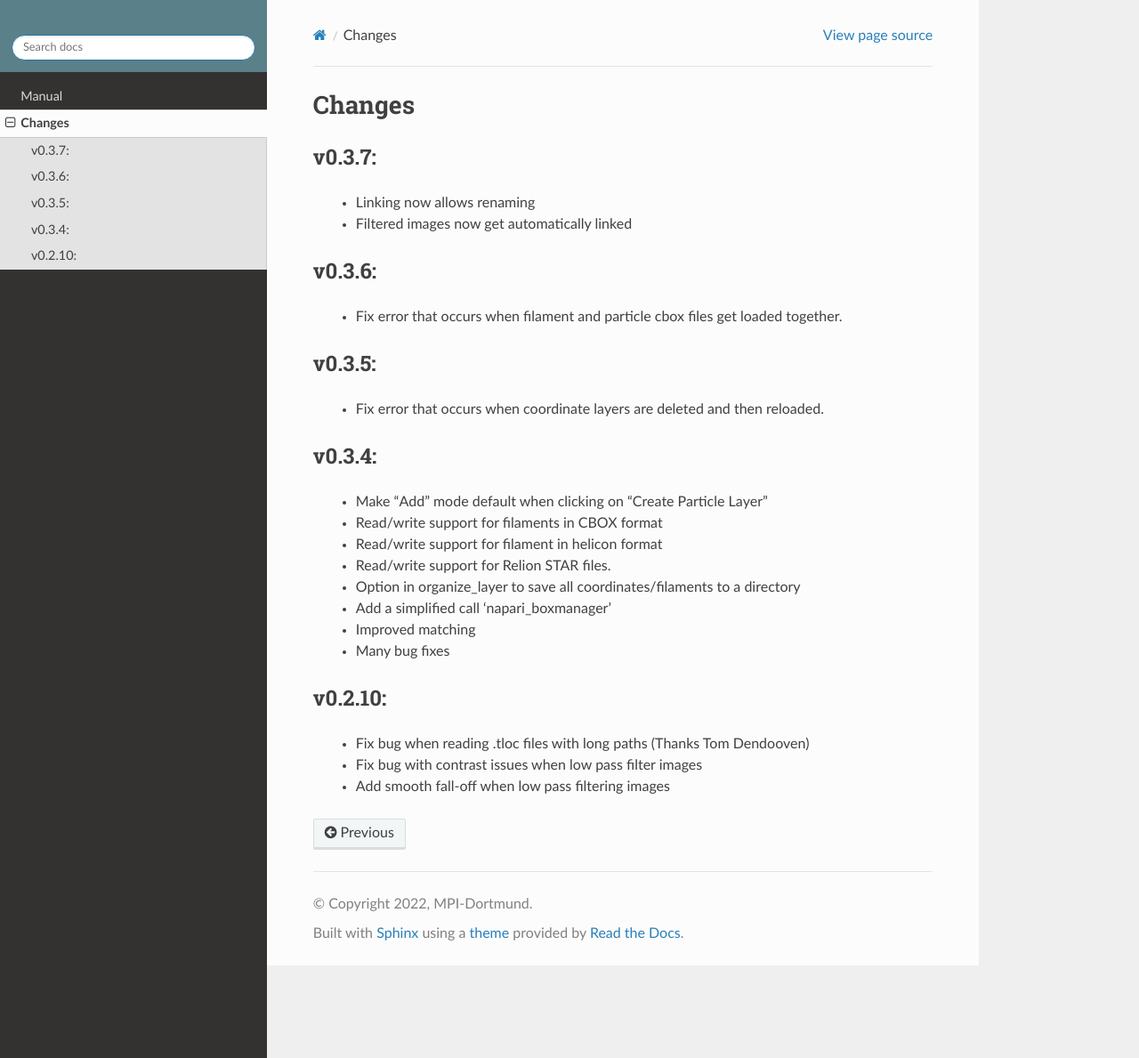
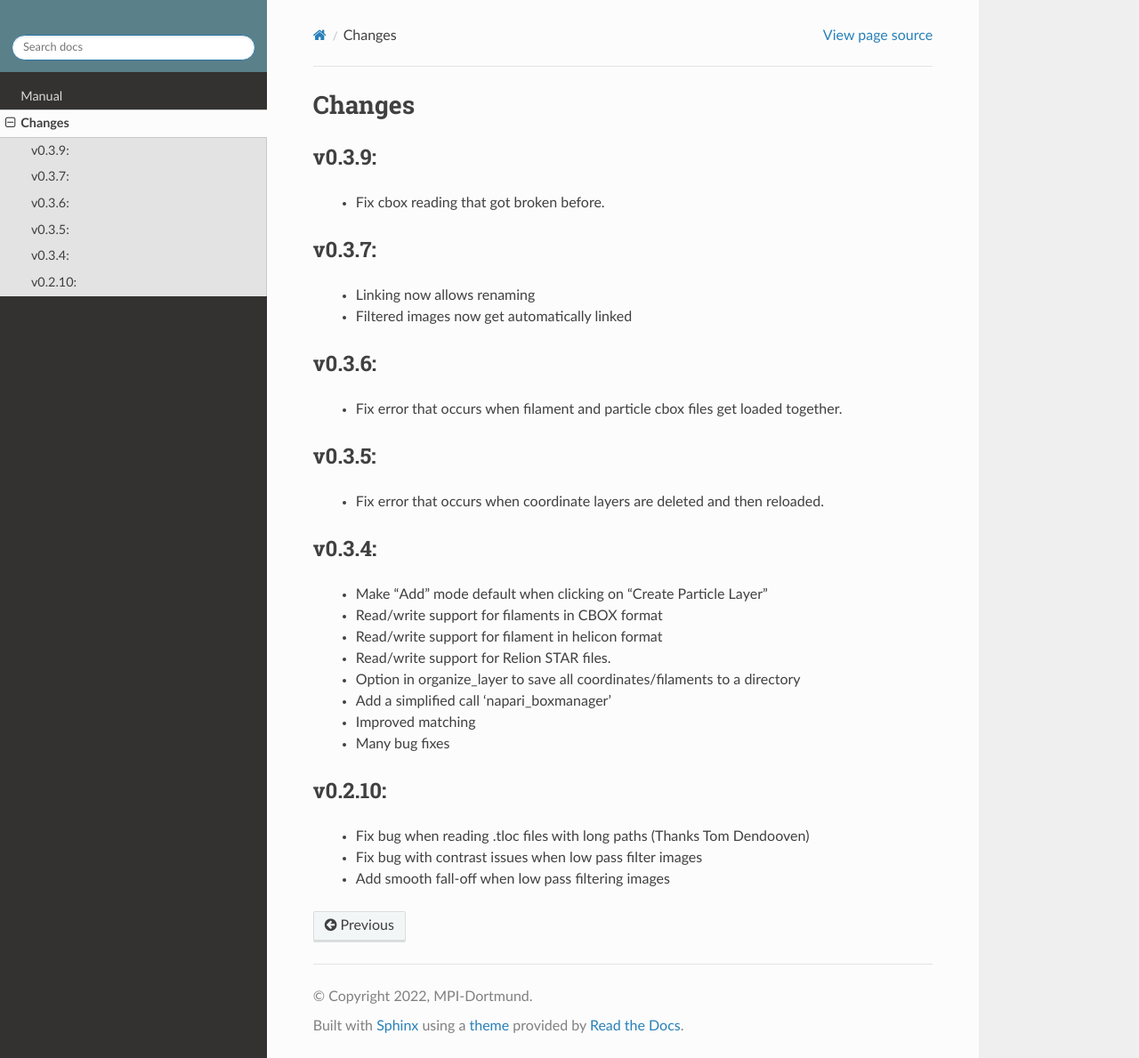
Before and after one commit to MPI-Dortmund/napari-boxmanager, a Sphinx documentation site: the page built from docs/changes.rst, in a window 1280 px wide and 1189 px high. Shown: the whole window at 89% size. Built offline with Sphinx 7.4.7 and the Read the Docs theme 2.0.0, drawn with Linux system fonts in a browser that asks for light colours.

Commit message:
add changes

```diff
--- a/docs/changes.rst
+++ b/docs/changes.rst
@@ -1,5 +1,9 @@
 Changes
 =======
+
+v0.3.9:
+*******
+ - Fix cbox reading that got broken before.
 
 v0.3.7:
 *******
```
